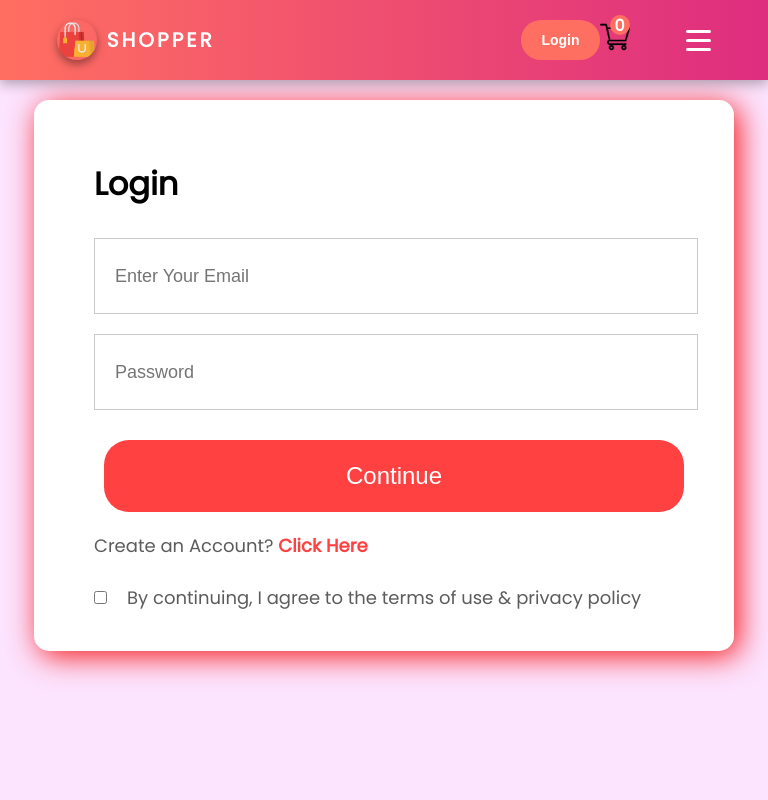
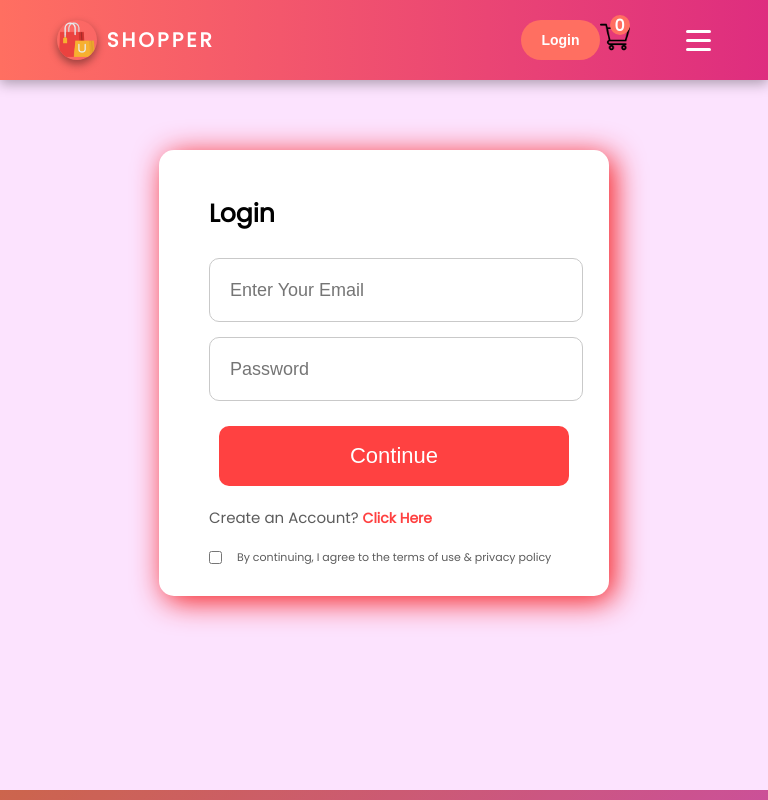
Before and after one commit to TabrejQuadir/ecommerce, a React (Create React App) app in the folder client/: page /login in a window 768 px wide. Shown: the top 800 px of the page. Built offline with nearby package versions, Linux system fonts and the light colour scheme; no server answers.

Commit message:
Login SignUp Responsive Done

```diff
--- a/client/src/Pages/Css/LoginSignUp.css
+++ b/client/src/Pages/Css/LoginSignUp.css
@@ -1,44 +1,45 @@
-.loginSignup{
+.loginSignup {
     width: 100%;
     height: 100vh;
-    background-color:#fce3fe;
-    padding-top: 100px;
+    background-color: #fce3fe;
+    padding-top: 150px;
 }
 
-.login-signupContainer{
-    width:580px;
+.login-signupContainer {
+    width: 580px;
     height: auto;
     background-color: white;
     margin: auto;
     padding: 40px 60px;
-    /* border: 1px solid orangered; */
     box-shadow: 5px 5px 30px rgb(246, 24, 24);
     border-radius: 15px;
 }
 
-
-.login-signupContainer h1{
+.login-signupContainer h1 {
     margin: 20px 0px;
 }
 
-.login-signupFields{
-display: flex;
-flex-direction: column;
-gap: 20px;
-margin-top: 30px;
+.login-signupFields {
+    display: flex;
+    flex-direction: column;
+    gap: 20px;
+    margin-top: 30px;
 }
 
-.login-signupFields input{
+.login-signupFields input {
     height: 72px;
     width: 100%;
     padding-left: 20px;
     border: 1px solid #c9c9c9;
     outline: none;
     font-size: 18px;
-    color:#5c5c5c;
+    color: #5c5c5c;
+}
+.login-signupFields input:focus {
+    border: 1px solid orangered;
 }
 
-.login-signupContainer button{
+.login-signupContainer button {
     width: 580px;
     height: 72px;
     color: white;
@@ -49,23 +50,23 @@ margin-top: 30px;
     font-weight: 500;
     cursor: pointer;
     margin-left: 10px;
-    border-radius:25px ;
+    border-radius: 20px;
 }
 
-.login-SignupLogin{
+.login-SignupLogin {
     margin-top: 20px;
     font-size: 18px;
     font-weight: 500;
     color: #5c5c5c;
 }
 
-.login-SignupLogin span{
+.login-SignupLogin span {
     color: #ff4141;
     font-weight: 600;
     cursor: pointer;
 }
 
-.login-SignupAgree{
+.login-SignupAgree {
     display: flex;
     align-items: center;
     margin-top: 25px;
@@ -74,3 +75,150 @@ margin-top: 30px;
     font-size: 18px;
     font-weight: 500;
 }
+
+@media (min-width: 992px) and (max-width: 1200px) {}
+
+@media (min-width: 768px) and (max-width: 992px) {
+    .login-signupContainer {
+        width: 500px;
+        margin: auto;
+        padding: 30px 50px;
+    }
+
+    .login-signupContainer h1 {
+        margin: 15px 0px;
+        font-size: 27px;
+    }
+
+    .login-signupFields {
+        gap: 15px;
+        margin-top: 25px;
+    }
+
+    .login-signupFields input {
+        height: 65px;
+        font-size: 18px;
+        color: #5c5c5c;
+    }
+
+    .login-signupContainer button {
+        width: 500px;
+        height: 65px;
+        margin-top: 25px;
+        font-size: 22px;
+    }
+
+    .login-SignupLogin span {
+        font-size: 16px;
+    }
+
+    .login-SignupAgree {
+        margin-top: 20px;
+        gap: 15px;
+        font-size: 16px;
+    }
+}
+
+@media (min-width: 576px) and (max-width: 768px) {
+    .loginSignup {
+        height: 80vh;
+    }
+
+    .login-signupContainer {
+        width: 350px;
+        margin: auto;
+        padding: 30px 50px;
+    }
+
+    .login-signupContainer h1 {
+        margin: 15px 0px;
+        font-size: 25px;
+    }
+
+    .login-signupFields {
+        gap: 15px;
+        margin-top: 25px;
+    }
+
+    .login-signupFields input {
+        height: 60px;
+        font-size: 18px;
+        color: #5c5c5c;
+        border-radius: 10px;
+    }
+
+    .login-signupContainer button {
+        width: 350px;
+        height: 60px;
+        margin-top: 25px;
+        font-size: 22px;
+        border-radius: 10px;
+    }
+
+    .login-SignupLogin span {
+        font-size: 14px;
+    }
+
+    .login-SignupLogin {
+        font-size: 15px;
+    }
+
+    .login-SignupAgree {
+        margin-top: 20px;
+        gap: 15px;
+        font-size: 11px;
+    }
+}
+
+@media (max-width: 576px) {
+    .loginSignup {
+        height: 70vh;
+    }
+
+    .login-signupContainer {
+        width: 200px;
+        margin: auto;
+        padding: 30px 60px;
+    }
+
+    .login-signupContainer h1 {
+        margin: 15px 0px;
+        font-size: 20px;
+    }
+
+    .login-signupFields {
+        gap: 12px;
+        margin-top: 20px;
+    }
+
+    .login-signupFields input {
+        height: 50px;
+        font-size: 15px;
+        padding-left: 10px;
+        color:rgb(255, 55, 0);
+    }
+
+    .login-signupContainer button {
+        width: 220px;
+        height: 60px;
+        margin-top: 20px;
+        font-size: 20px;
+        border-radius: 10px;
+        margin-left: 0px;
+
+    }
+
+    .login-SignupLogin span {
+        font-size: 9px;
+    }
+
+    .login-SignupLogin {
+        font-size: 10.5px;
+    }
+
+    .login-SignupAgree {
+        margin-top: 12px;
+        gap: 10px;
+        font-size: 9px;
+    }
+}
--- a/client/src/Pages/Css/ShopCategory.css
+++ b/client/src/Pages/Css/ShopCategory.css
@@ -1,30 +1,102 @@
-.shop-category-banner{
-display: block;
-margin: 30px auto;
-width: 82%;
+.shop-category-banner {
+    display: block;
+    margin: 100px auto 30px auto;
+    width: 82%;
 }
 
-.shopcategory-indexSort{
+.shopcategory-indexSort {
     display: flex;
     margin: 0 170px;
     justify-content: space-between;
     align-items: center;
 }
 
-.shopcategory-indexSort p span{
-font-weight: 600;
+.shopcategory-indexSort p span {
+    font-weight: 600;
 }
 
-.shopCategory-sort{
+.shopCategory-sort {
     padding: 10px 20px;
     border-radius: 40px;
     border: 1px solid #888;
 }
 
-.shopCategory-products{
+.shopCategory-products {
     margin: 20px 100px;
     display: grid;
-    grid-template-columns: 1fr 1fr 1fr 1fr ;
-    row-gap: 80px;
+    grid-template-columns: 1fr 1fr 1fr 1fr;
     gap: 20px;
 }
+
+@media (min-width: 992px) and (max-width: 1200px) {
+    .shopcategory-indexSort {
+        margin: 0 90px;
+    }
+
+    .shopCategory-products {
+        margin: 20px 50px;
+        display: grid;
+        grid-template-columns: 1fr 1fr 1fr 1fr;
+        gap: 20px;
+    }
+}
+
+@media (min-width: 768px) and (max-width: 992px) {
+    .shopcategory-indexSort {
+        margin: 0 100px;
+    }
+
+    .shopCategory-products {
+        margin: 20px 100px;
+        grid-template-columns: 1fr 1fr;
+    }
+}
+
+@media (min-width: 576px) and (max-width: 768px) {
+    .shop-category-banner {
+        margin: 95px auto 30px auto;
+        height: 160px;
+        width: 85%;
+    }
+
+    .shopcategory-indexSort {
+        margin: 0 60px;
+    }
+
+    .shopCategory-sort {
+        padding: 8px 16px;
+    }
+
+    .shopCategory-products {
+        margin: 20px 40px;
+        grid-template-columns: 1fr 1fr;
+    }
+}
+
+@media (max-width: 576px) {
+    .shop-category-banner {
+        height: 120px;
+        width: 85%;
+    }
+    .shopcategory-indexSort {
+        margin: 0 75px 0 45px;
+    }
+    .shopcategory-indexSort p span {
+        font-size: 10px;
+    }
+    .shopcategory-indexSort p {
+        font-size: 10px;
+    }
+    .shopCategory-sort {
+        padding: 6px 8px;
+        font-size: 10px;
+    }
+    .shopCategory-sort img {
+        height: 6px;
+    }
+    .shopCategory-products {
+        row-gap: 40px;
+        margin: 20px 40px;
+        grid-template-columns: 1fr 1fr;
+    }
+ }
```
